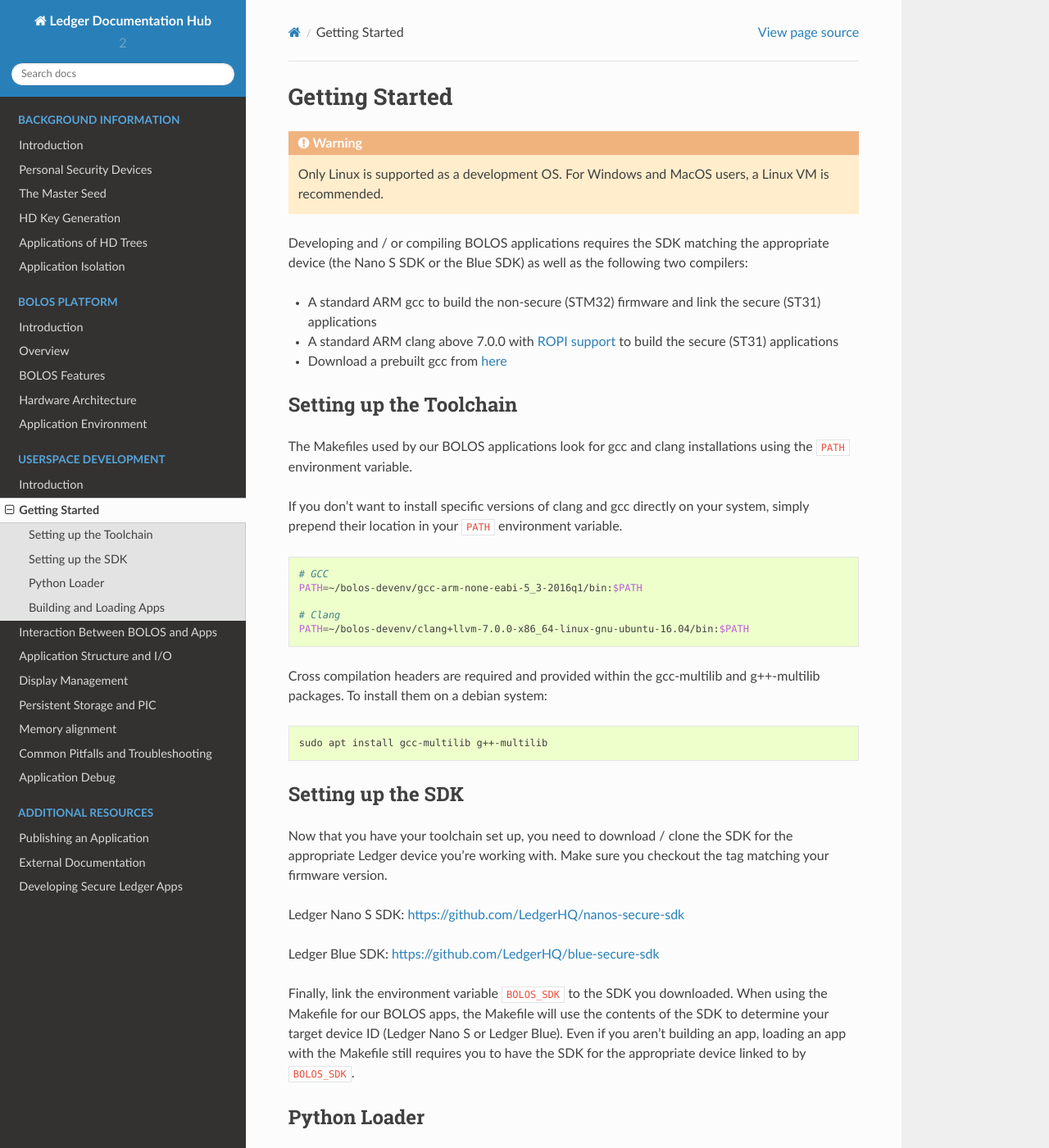
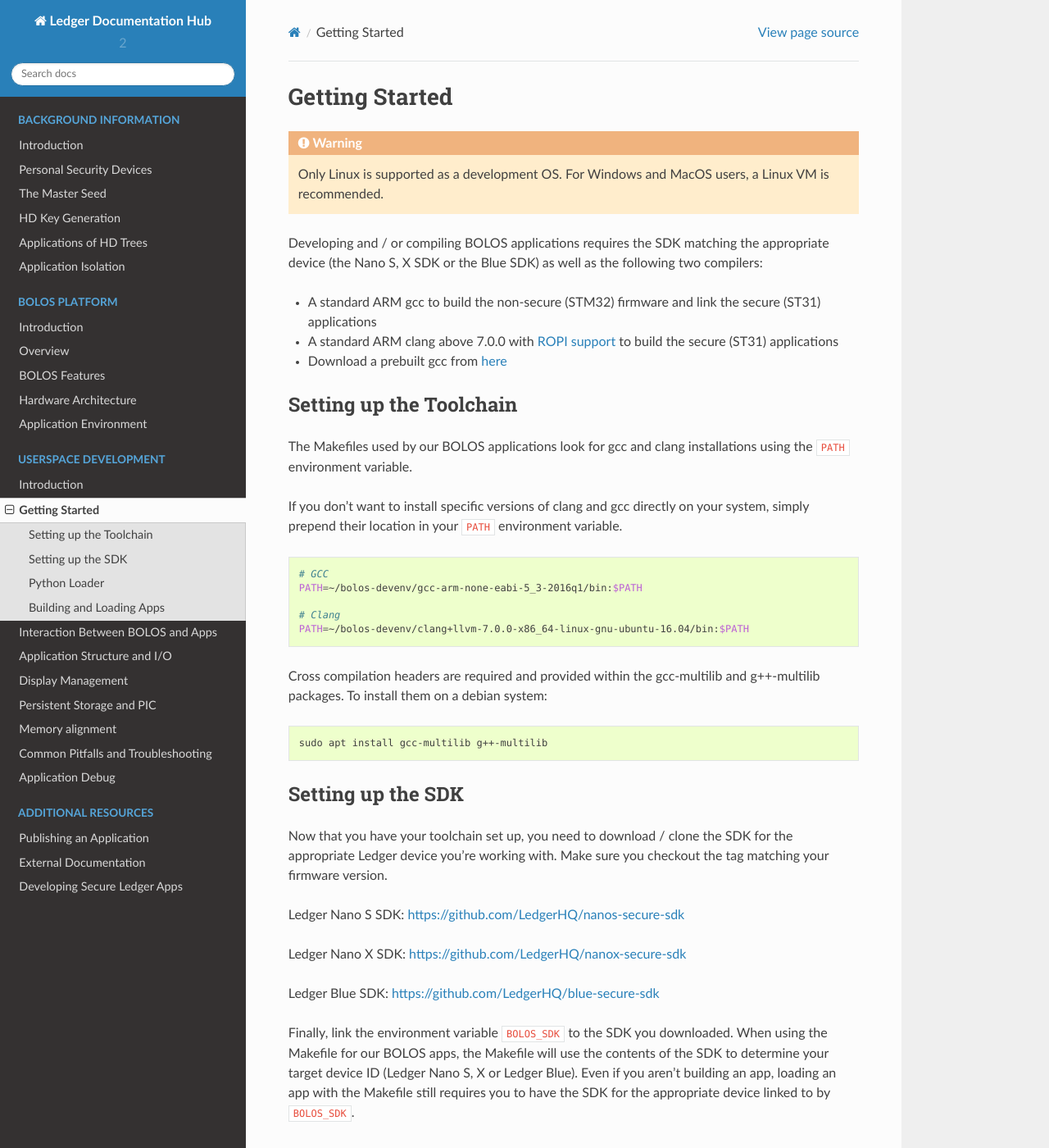
Before and after one commit to LedgerHQ/ledger-dev-doc, a Sphinx documentation site: the page built from source/userspace/getting_started.rst, in a window 1280 px wide and 1400 px high. Shown: the whole window at 82% size. Built offline with Sphinx 7.4.7 and the Read the Docs theme 2.0.0, drawn with Linux system fonts in a browser that asks for light colours.

Commit message:
Update getting_started.rst
Update getting_started.rst with nano X secure SDK input

```diff
--- a/source/userspace/getting_started.rst
+++ b/source/userspace/getting_started.rst
@@ -6,7 +6,7 @@
    Only Linux is supported as a development OS. For Windows and MacOS users, a Linux VM is recommended.
 
 Developing and / or compiling BOLOS applications requires the SDK matching the
-appropriate device (the Nano S SDK or the Blue SDK) as well as the following two
+appropriate device (the Nano S, X SDK or the Blue SDK) as well as the following two
 compilers:
 
 * A standard ARM gcc to build the non-secure (STM32) firmware and link the
@@ -52,11 +52,14 @@
 
 Ledger Nano S SDK: https://github.com/LedgerHQ/nanos-secure-sdk
 
+Ledger Nano X SDK: https://github.com/LedgerHQ/nanox-secure-sdk
+
 Ledger Blue SDK: https://github.com/LedgerHQ/blue-secure-sdk
+
 
 Finally, link the environment variable ``BOLOS_SDK`` to the SDK you downloaded.
 When using the Makefile for our BOLOS apps, the Makefile will use the contents
-of the SDK to determine your target device ID (Ledger Nano S or Ledger Blue).
+of the SDK to determine your target device ID (Ledger Nano S, X or Ledger Blue).
 Even if you aren't building an app, loading an app with the Makefile still
 requires you to have the SDK for the appropriate device linked to by
 ``BOLOS_SDK``.
```
